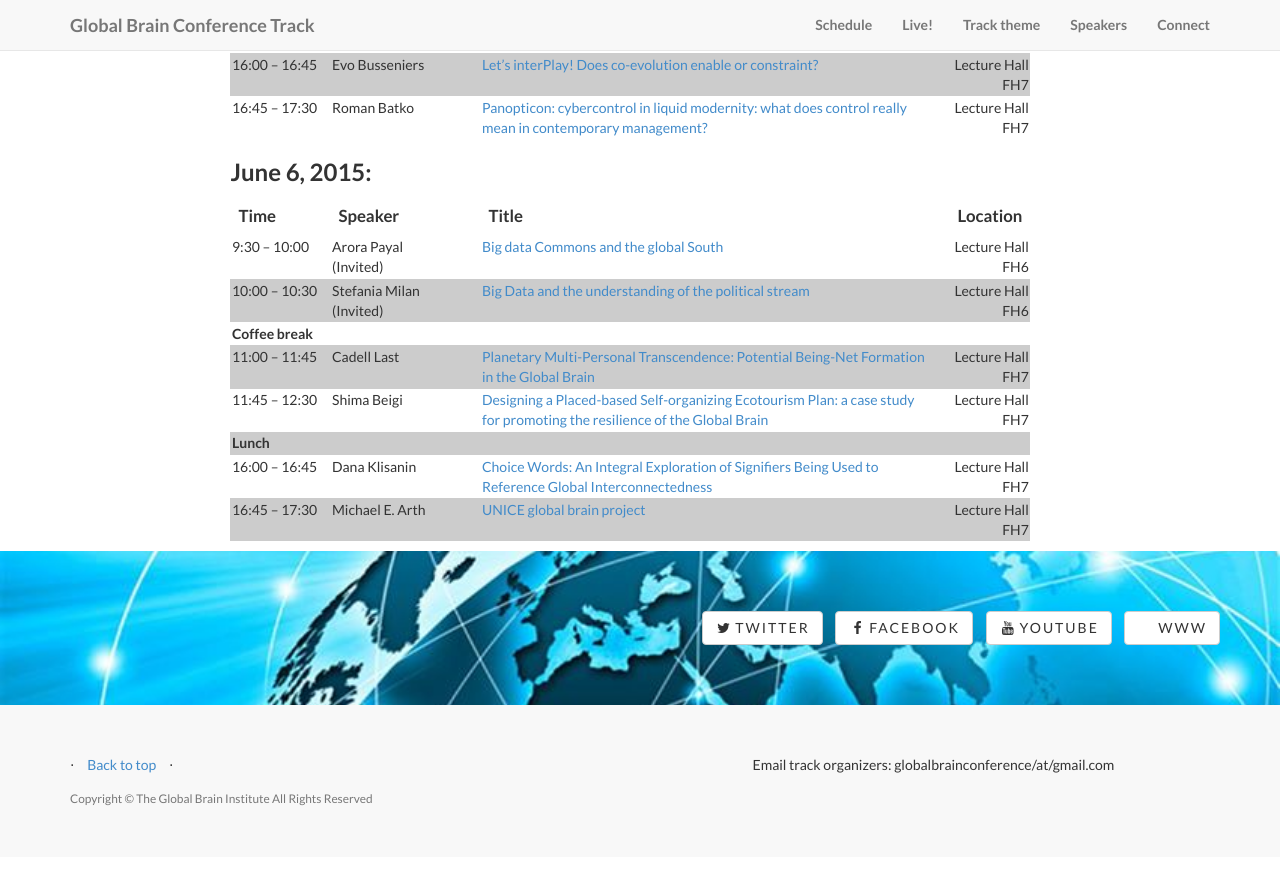
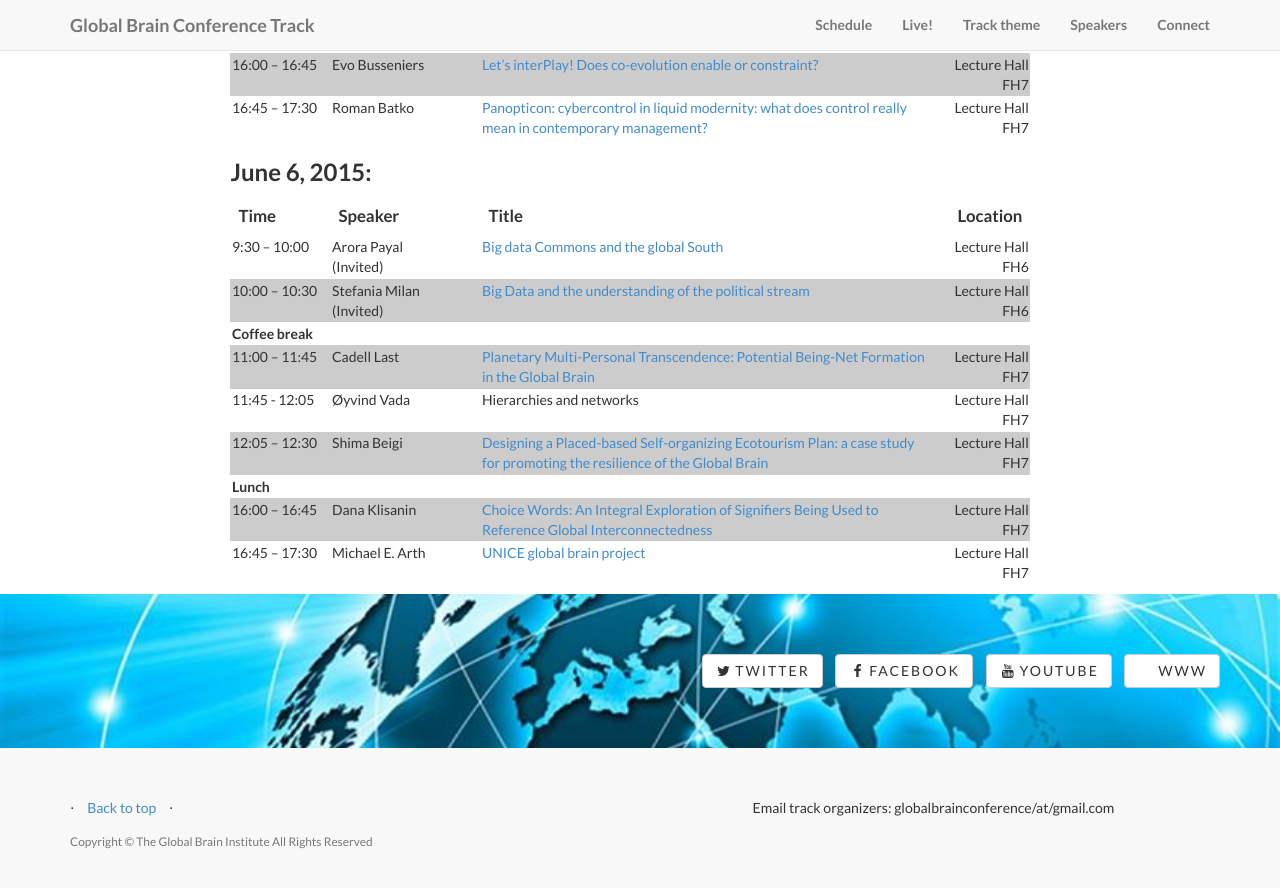
Before and after one commit to globalbraininstitute/vienna2015, a Jekyll site: the page built from pages/schedule.markdown, in a window 1280 px wide and 900 px high, scrolled down 598 px. Shown: the top 888 px of the window. Built offline with Jekyll 4.4.1, drawn with Linux system fonts in a browser that asks for light colours; nearby versions of some CDN libraries; library files that are not in the unit come from our copies; before the commit the page ends 1455 px from its top, so only the background shows below that.

Commit message:
added oyvind to the schedule

```diff
--- a/pages/schedule.markdown
+++ b/pages/schedule.markdown
@@ -34,7 +34,8 @@ All talks will be held at [Freihaus, Vienna University of Technology (TU Wien),
 |10:00 – 10:30|Stefania Milan <br/>(Invited)|<a href="{{site.baseurl}}/speakers/milan/">Big Data and the understanding of the political stream</a>|Lecture Hall FH6|
 |<strong>Coffee break</strong>|
 |11:00 – 11:45|Cadell Last|<a href="{{site.baseurl}}/speakers/last/">Planetary Multi-Personal Transcendence: Potential Being-Net Formation in the Global Brain</a>|Lecture Hall FH7|
-|11:45 – 12:30|Shima Beigi|<a href="{{site.baseurl}}/speakers/beigi/">Designing a Placed-based Self-organizing Ecotourism Plan: a case study for promoting the resilience of the Global Brain</a>|Lecture Hall FH7|
+|11:45 - 12:05|Øyvind Vada|Hierarchies and networks|Lecture Hall FH7|
+|12:05 – 12:30|Shima Beigi|<a href="{{site.baseurl}}/speakers/beigi/">Designing a Placed-based Self-organizing Ecotourism Plan: a case study for promoting the resilience of the Global Brain</a>|Lecture Hall FH7|
 |<strong>Lunch</strong>|
 |16:00 – 16:45|Dana Klisanin|<a href="{{site.baseurl}}/speakers/danaklisanin/">Choice Words: An Integral Exploration of Signifiers Being Used to Reference Global Interconnectedness</a>|Lecture Hall FH7|
 |16:45 – 17:30|Michael E. Arth|<a href="{{site.baseurl}}/speakers/arth/">UNICE global brain project</a>|Lecture Hall FH7|
```
